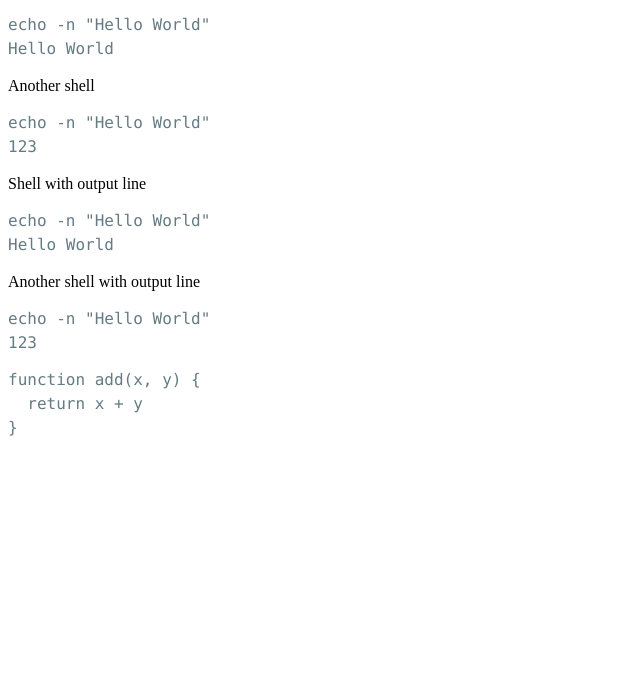
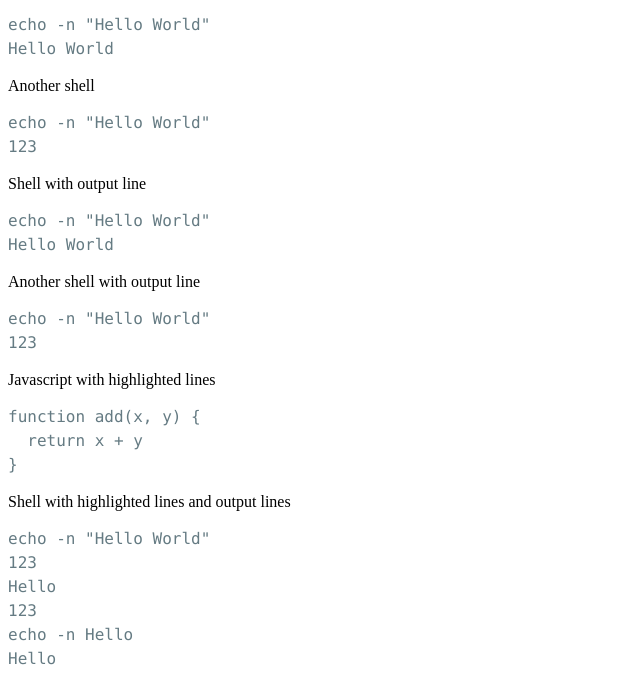
Before and after one commit to ben-dyer/gatsby-demo, a Gatsby site: page /test in a window 1280 px wide. Shown: the part 101-800 px from the top of the page, without its empty margins (0-640 px from the left). Built offline with nearby package versions, Linux system fonts and the light colour scheme; Gatsby itself is replaced by a stand-in of ours; some packages are replaced by stand-ins of ours; code samples lack their colours.

Commit message:
Add command-line plugin css

````diff
--- a/gatsby-browser.js
+++ b/gatsby-browser.js
@@ -7,3 +7,4 @@
 // You can delete this file if you're not using it
 require("prismjs/themes/prism-solarizedlight.css")
 require("prismjs/plugins/line-numbers/prism-line-numbers.css")
+require("prismjs/plugins/command-line/prism-command-line.css")
--- a/src/markdown-pages/test.md
+++ b/src/markdown-pages/test.md
@@ -32,8 +32,21 @@ echo -n "Hello World"
 123
 ```
 
-```javascript{1-3}
+Javascript with highlighted lines
+
+```javascript{1-2}
 function add(x, y) {
   return x + y
 }
 ```
+
+Shell with highlighted lines and output lines
+
+```shell{2-3,5}{outputLines: 2}
+echo -n "Hello World"
+123
+Hello
+123
+echo -n Hello
+Hello
+```
````
